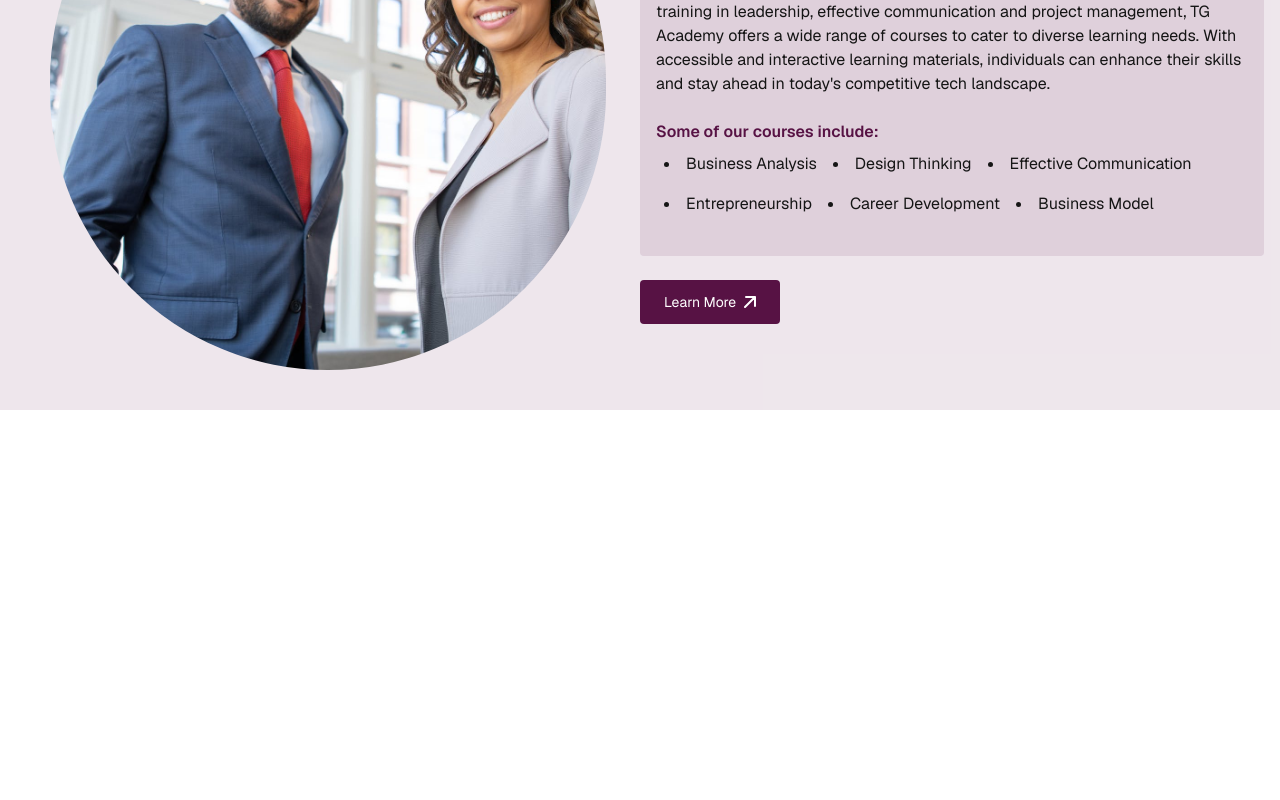
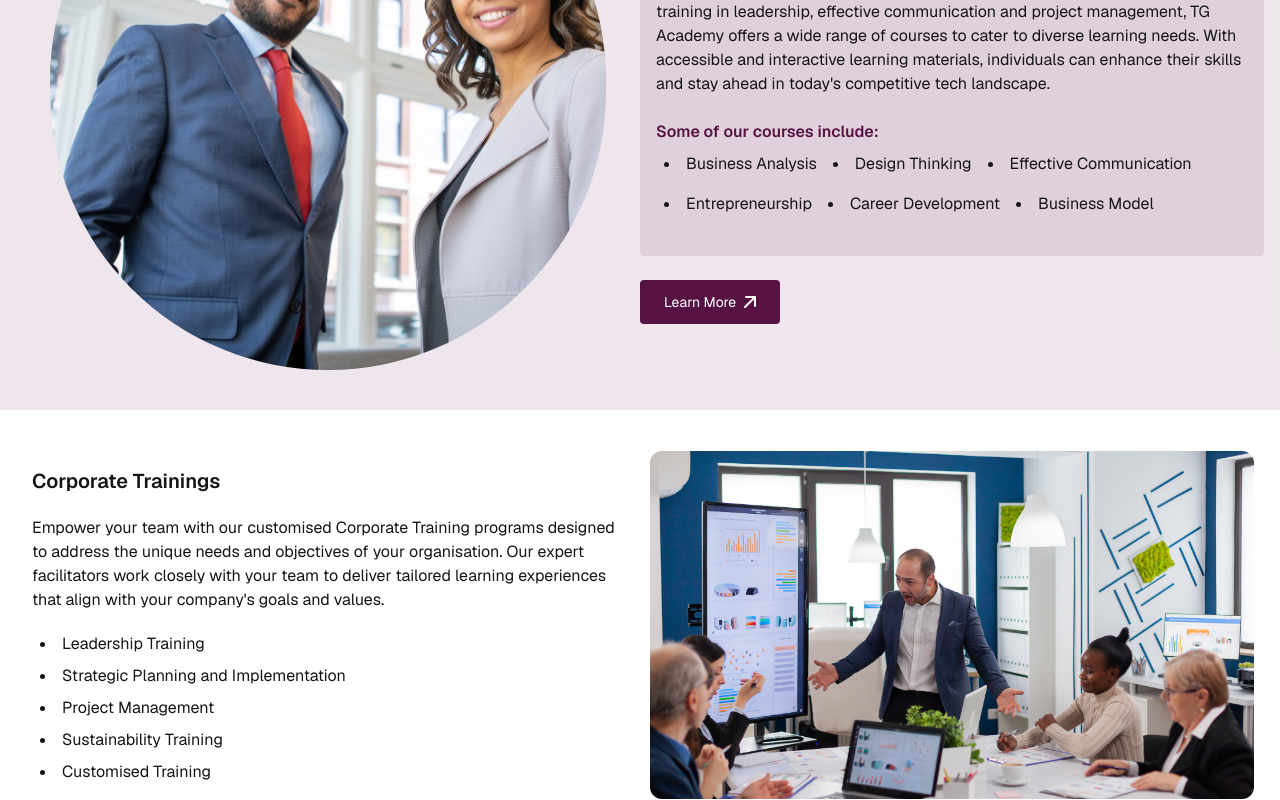
Before and after one commit to Yurex12/frontend-intern-assessment, a Next.js app: page / in a window 1280 px wide. Shown: the part 917-1717 px from the top of the page. Before the commit the page ends 1327 px from the top, so only its background shows below. Built offline with nearby package versions, Linux system fonts and the light colour scheme.

Commit message:
implement learning management corporate training section

```diff
--- a/src/app/page.tsx
+++ b/src/app/page.tsx
@@ -1,3 +1,4 @@
+import { CorporateTrainings } from '@/components/CorporateTrainings';
 import { Hero } from '@/components/Hero';
 import { LMS } from '@/components/LMS';
 
@@ -6,6 +7,7 @@ export default function Home() {
     <main className='space-y-10'>
       <Hero />
       <LMS />
+      <CorporateTrainings />
     </main>
   );
 }
--- /dev/null
+++ b/src/components/CorporateTrainings.tsx
@@ -0,0 +1,59 @@
+import Image from 'next/image';
+
+import corporateTrainings from '../images/corporateTrainings.jpg';
+
+const trainings = [
+  'Leadership Training',
+  'Strategic Planning and Implementation',
+  'Project Management',
+  'Sustainability Training',
+  'Customised Training',
+];
+
+export function CorporateTrainings() {
+  return (
+    <section className='px-4'>
+      <div className='max-w-360 w-full mx-auto grid grid-cols-1 lg:grid-cols-2 items-center gap-y-6'>
+        {/* Heading- mobile */}
+        <h2 className='text-[20px] md:hidden sm:text-center font-semibold'>
+          Corporate Trainings
+        </h2>
+
+        {/* image */}
+        <div className='flex items-center justify-center lg:order-2'>
+          <div className='relative h-82 w-82 md:w-151 md:h-87'>
+            <Image
+              src={corporateTrainings}
+              alt='Corporate Trainings'
+              fill
+              className='rounded-xl object-cover'
+            />
+          </div>
+        </div>
+
+        {/* Content */}
+
+        <div className='p-4 rounded-sm space-y-5 lg:order-1'>
+          <h2 className='text-[20px] hidden lg:block font-semibold'>
+            Corporate Trainings
+          </h2>
+          <p>
+            Empower your team with our customised Corporate Training programs
+            designed to address the unique needs and objectives of your
+            organisation. Our expert facilitators work closely with your team to
+            deliver tailored learning experiences that align with your
+            company&apos;s goals and values.
+          </p>
+
+          <div>
+            <ul className='flex flex-col gap-2 list-disc list-inside px-2'>
+              {trainings.map((course) => (
+                <li key={course}>{course}</li>
+              ))}
+            </ul>
+          </div>
+        </div>
+      </div>
+    </section>
+  );
+}
--- a/src/components/LMS.tsx
+++ b/src/components/LMS.tsx
@@ -23,8 +23,8 @@ export function LMS() {
           Learning Management System
         </h2>
         {/* image */}
-        <div>
-          <div className='relative h-82 w-82 md:w-139 md:h-142 mx-auto'>
+        <div className='flex items-center justify-center'>
+          <div className='relative h-82 w-82 md:w-139 md:h-142'>
             <Image
               src={lmsImage}
               alt='Learning Management System'
```
Also changed, not shown: src/images/corporateTrainings.jpg (added).
